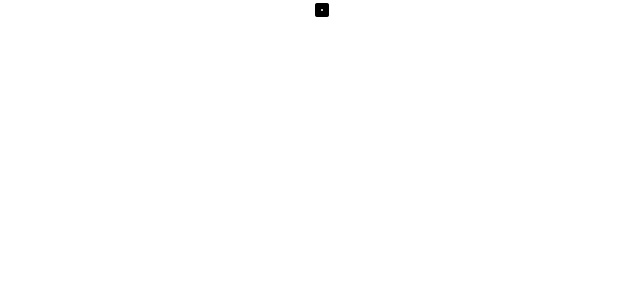
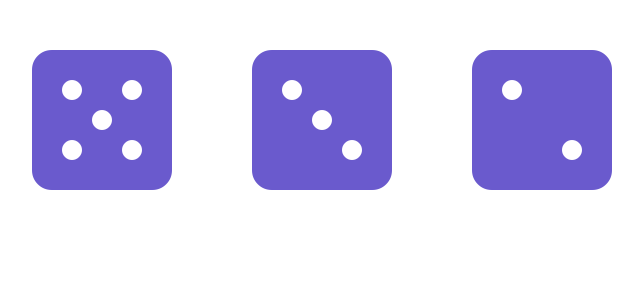
Before and after one commit to vacb/udemy-dice, a React (Create React App) app: page / in a window 1280 px wide. Shown: the top 300 px of the page, without its empty margins (318-961 px from the left). Built offline with nearby package versions, Linux system fonts and the light colour scheme.

Commit message:
Add individual die component

```diff
--- a/src/App.js
+++ b/src/App.js
@@ -1,10 +1,12 @@
 import "./App.css";
-import Die from "./Dice";
+import Die from "./Die";
 
 function App() {
   return (
     <div className="App">
-      <Die />
+      <Die face="five" />
+      <Die face="three" />
+      <Die face="two" />
     </div>
   );
 }
--- /dev/null
+++ b/src/Die.css
@@ -0,0 +1,5 @@
+.Die {
+  font-size: 10em;
+  padding: 0.25em;
+  color: slateblue;
+}
--- /dev/null
+++ b/src/Die.js
@@ -0,0 +1,10 @@
+import React, { Component } from "react";
+import "./Die.css";
+
+class Die extends Component {
+  render() {
+    return <i className={`Die fas fa-dice-${this.props.face}`} />;
+  }
+}
+
+export default Die;
```
